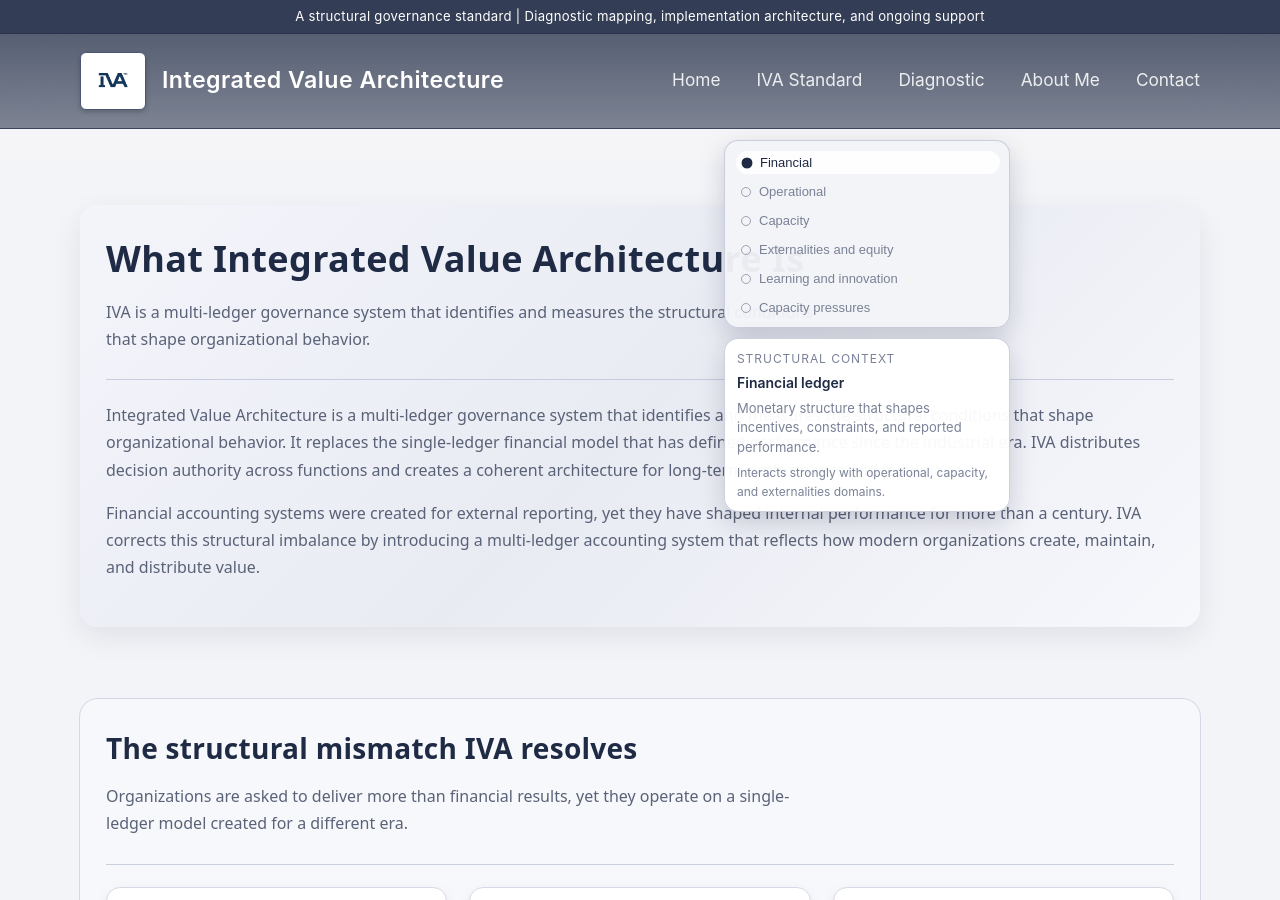
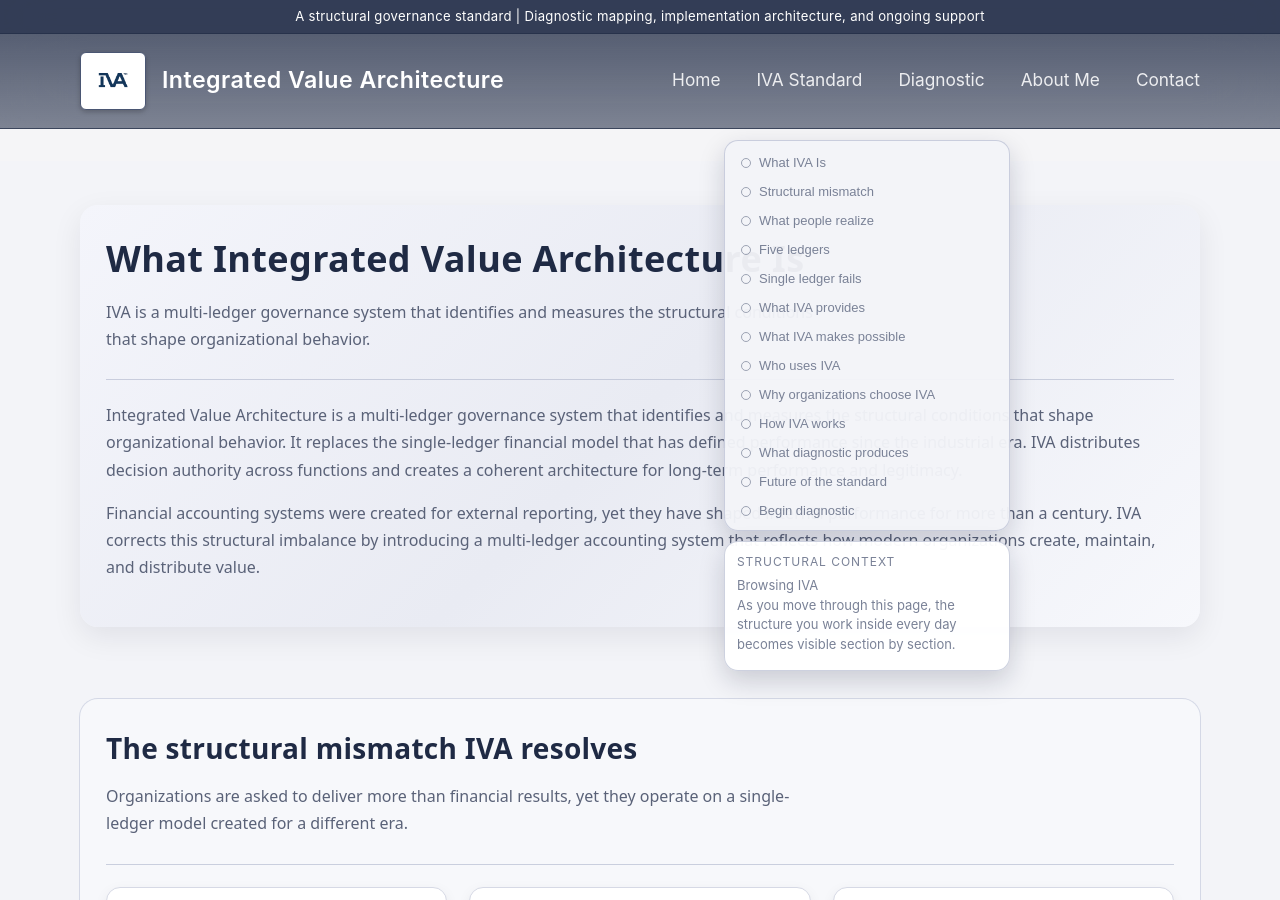
Before and after one commit to efost7873/integratedvaluearchitecture.com, a Jekyll site: the page built from index.html, in a window 1280 px wide and 900 px high. Built offline with Jekyll 4.4.1, drawn with Linux system fonts in a browser that asks for light colours.

Commit message:
Update index.html

```diff
--- a/index.html
+++ b/index.html
@@ -3,53 +3,70 @@ layout: default
 title: Integrated Value Architecture
 ---
 
-<nav id="iva-floating-nav" aria-label="Page navigation">
-  <ul>
-    <li><a href="#what-iva-is">What IVA Is</a></li>
-    <li><a href="#structural-mismatch">Structural Mismatch</a></li>
-    <li><a href="#five-ledgers">Five Ledgers</a></li>
-    <li><a href="#how-iva-works">How IVA Works</a></li>
-    <li><a href="#begin-diagnostic">Begin the Diagnostic</a></li>
-  </ul>
-</nav>
-
-<div id="iva-structural-engine" aria-label="Structural context">
+<div id="iva-structural-engine" aria-label="Page navigation and structural context">
   <div class="iva-structural-bar">
-    <button class="iva-structural-node" data-domain="financial">
+    <button class="iva-structural-node" data-section="what-iva-is">
       <span class="iva-structural-dot"></span>
-      <span class="iva-structural-label">Financial</span>
+      <span class="iva-structural-label">What IVA Is</span>
     </button>
-    <button class="iva-structural-node" data-domain="operational">
+    <button class="iva-structural-node" data-section="structural-mismatch">
       <span class="iva-structural-dot"></span>
-      <span class="iva-structural-label">Operational</span>
+      <span class="iva-structural-label">Structural mismatch</span>
     </button>
-    <button class="iva-structural-node" data-domain="capacity">
+    <button class="iva-structural-node" data-section="what-people-realize">
       <span class="iva-structural-dot"></span>
-      <span class="iva-structural-label">Capacity</span>
+      <span class="iva-structural-label">What people realize</span>
     </button>
-    <button class="iva-structural-node" data-domain="externalities">
+    <button class="iva-structural-node" data-section="five-ledgers">
       <span class="iva-structural-dot"></span>
-      <span class="iva-structural-label">Externalities and equity</span>
+      <span class="iva-structural-label">Five ledgers</span>
     </button>
-    <button class="iva-structural-node" data-domain="learning">
+    <button class="iva-structural-node" data-section="why-single-ledger-fails">
       <span class="iva-structural-dot"></span>
-      <span class="iva-structural-label">Learning and innovation</span>
+      <span class="iva-structural-label">Single ledger fails</span>
     </button>
-    <button class="iva-structural-node" data-domain="capacity-pressure">
+    <button class="iva-structural-node" data-section="what-iva-provides">
       <span class="iva-structural-dot"></span>
-      <span class="iva-structural-label">Capacity pressures</span>
+      <span class="iva-structural-label">What IVA provides</span>
+    </button>
+    <button class="iva-structural-node" data-section="what-iva-makes-possible">
+      <span class="iva-structural-dot"></span>
+      <span class="iva-structural-label">What IVA makes possible</span>
+    </button>
+    <button class="iva-structural-node" data-section="who-uses-iva">
+      <span class="iva-structural-dot"></span>
+      <span class="iva-structural-label">Who uses IVA</span>
+    </button>
+    <button class="iva-structural-node" data-section="why-organizations-choose-iva">
+      <span class="iva-structural-dot"></span>
+      <span class="iva-structural-label">Why organizations choose IVA</span>
+    </button>
+    <button class="iva-structural-node" data-section="how-iva-works">
+      <span class="iva-structural-dot"></span>
+      <span class="iva-structural-label">How IVA works</span>
+    </button>
+    <button class="iva-structural-node" data-section="what-diagnostic-produces">
+      <span class="iva-structural-dot"></span>
+      <span class="iva-structural-label">What diagnostic produces</span>
+    </button>
+    <button class="iva-structural-node" data-section="future-of-standard">
+      <span class="iva-structural-dot"></span>
+      <span class="iva-structural-label">Future of the standard</span>
+    </button>
+    <button class="iva-structural-node" data-section="begin-diagnostic">
+      <span class="iva-structural-dot"></span>
+      <span class="iva-structural-label">Begin diagnostic</span>
     </button>
   </div>
 
   <div class="iva-structural-panel">
     <div class="iva-structural-panel-title">Structural context</div>
-    <div class="iva-structural-panel-domain" data-role="domain-label">
-      Browsing IVA content
+    <div class="iva-structural-panel-section" data-role="section-label">
+      Browsing IVA
     </div>
-    <div class="iva-structural-panel-text" data-role="domain-text">
-      As you move through this page, IVA tracks which structural domain is in view and how it relates to the others.
+    <div class="iva-structural-panel-text" data-role="section-text">
+      As you move through this page, the structure you work inside every day becomes visible section by section.
     </div>
-    <div class="iva-structural-panel-relations" data-role="domain-relations"></div>
   </div>
 </div>
 
```
